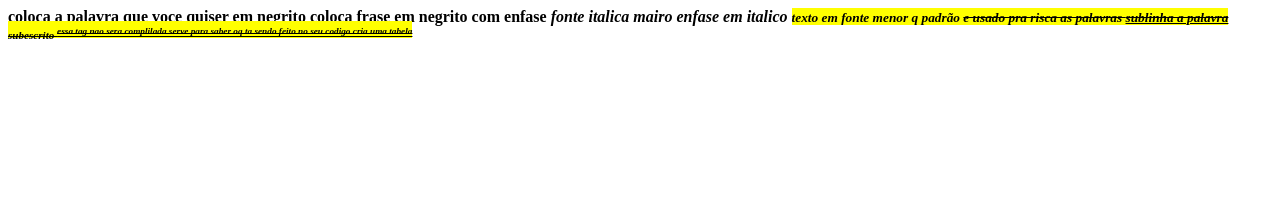
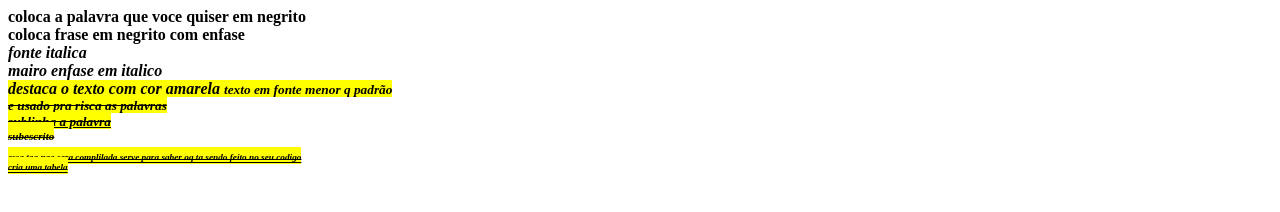
Before and after one commit to yagomartins340/yagomartins340.github.io, a plain HTML site: page index.html in a window 1280 px wide. Drawn offline with Linux system fonts and the light colour scheme.

Commit message:
Update index.html

```diff
--- a/index.html
+++ b/index.html
@@ -1,16 +1,16 @@
 <html>
-  <b> coloca a palavra que voce quiser em negrito
+  <b> coloca a palavra que voce quiser em negrito<br>
 
-<strong> coloca frase em negrito com enfase
-<I> fonte italica
-<em> mairo enfase em italico
-<mark>
-<small>texto em fonte menor q padrão
-<del>  e usado pra risca as palavras
-<ins>sublinha a palavra
-<sub> subescrito
-<sup>
-<!--coments--> essa tag nao sera complilada serve para saber oq ta sendo feito no seu codigo
+<strong> coloca frase em negrito com enfase<br>
+<I> fonte italica<br>
+<em> mairo enfase em italico<br>
+<mark> destaca o texto com cor amarela
+<small>texto em fonte menor q padrão<br>
+<del>  e usado pra risca as palavras<br>
+<ins>sublinha a palavra<br>
+<sub> subescrito<br>
+<sup><br>
+<!--coments--> essa tag nao sera complilada serve para saber oq ta sendo feito no seu codigo<br>
 
-<table> cria uma tabela
+<table> cria uma tabela<br>
   </html>
```
